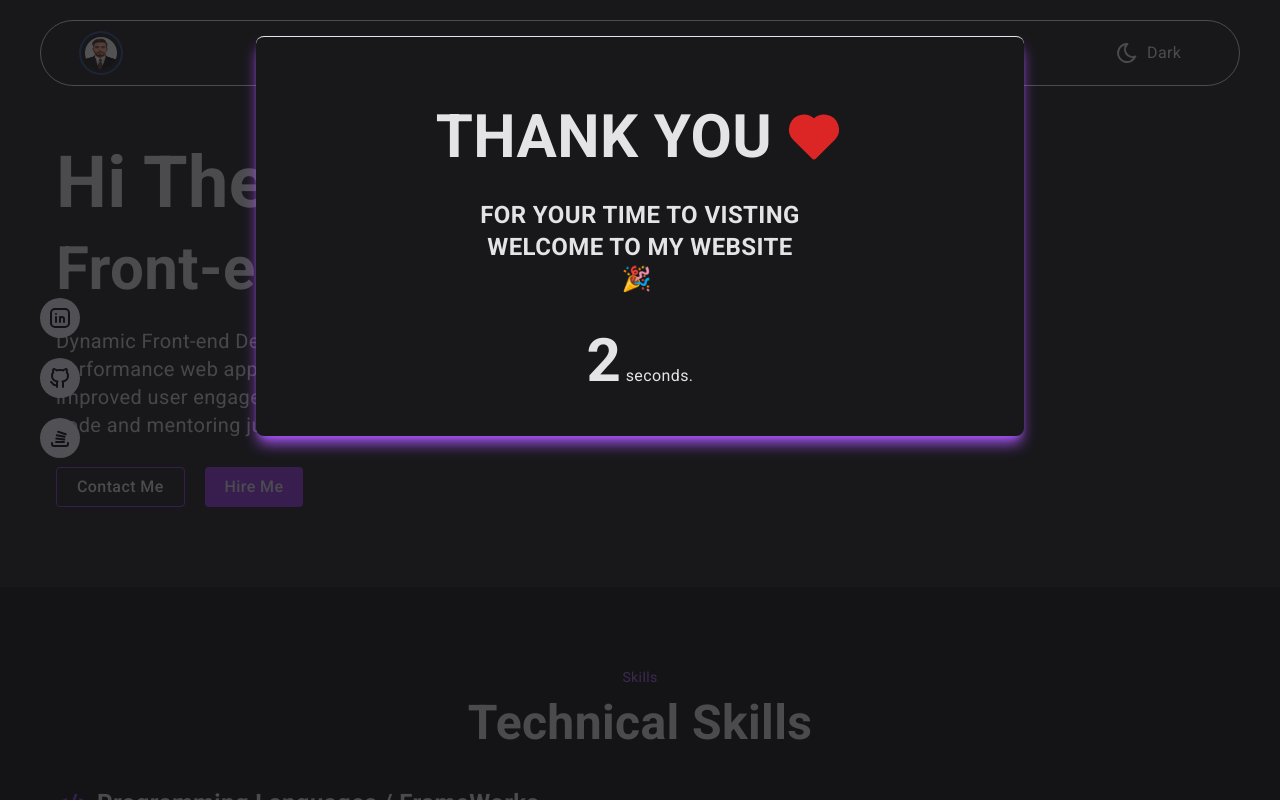
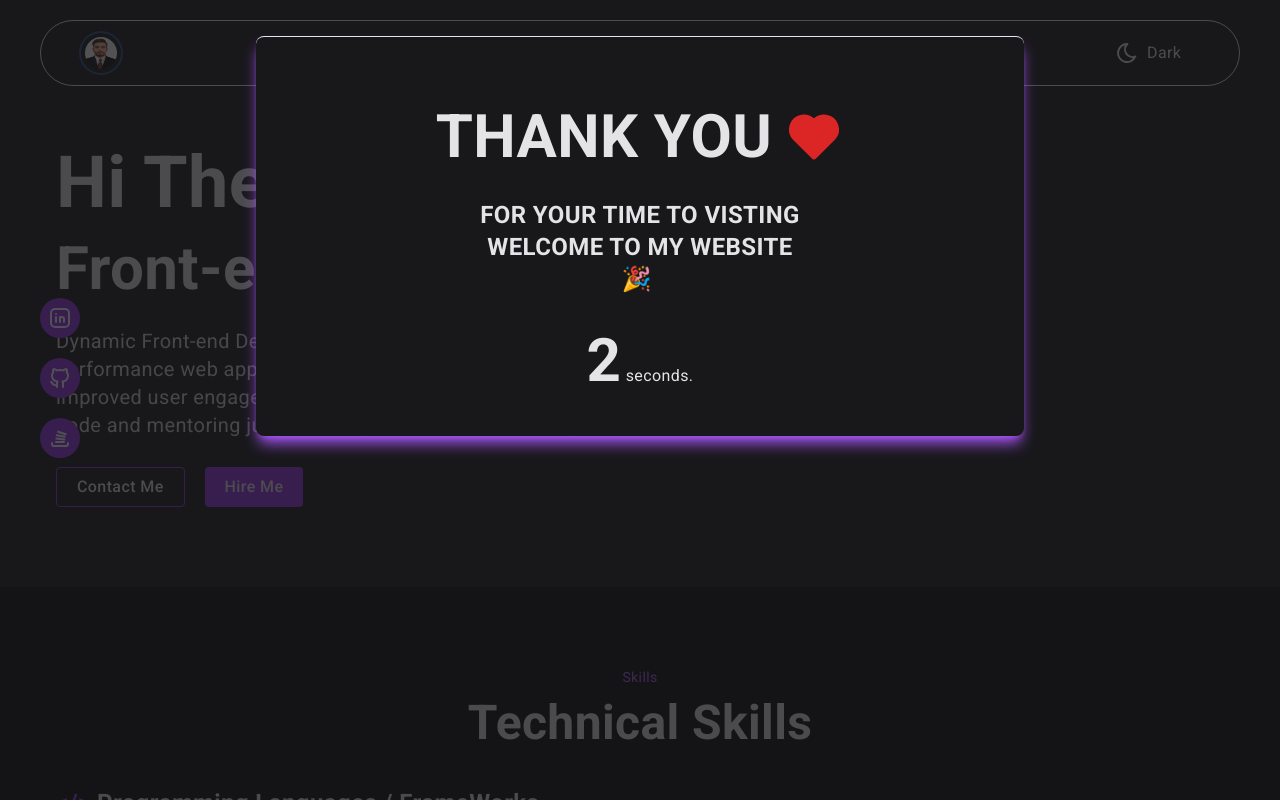
Before and after one commit to Farasat-Basra/portfolio-nextjs, a Next.js app: page / in a window 1280 px wide. Shown: the top 800 px of the page. Built offline with nearby package versions, Linux system fonts and the light colour scheme.

Commit message:
social icons issue fixes

```diff
--- a/components/core/navigation/index.tsx
+++ b/components/core/navigation/index.tsx
@@ -67,17 +67,19 @@ function Navbar({ setShow, showModal, setShowModal }: any) {
           target="_blank"
           href="https://www.linkedin.com/in/farasat-ali37/"
           rel="noopener  noreferrer"
+          className="w-10"
         >
-          <div className="bg-primary-50 text-[#000] hover:border-2 hover:border-primary-500 rounded-full size-10 p-2 flex justify-center items-center">
+          <span className="bg-primary-600  text-primary-50 hover:border-2 hover:border-primary-500 rounded-full size-10 p-2 flex justify-center items-center">
             <IconBrandLinkedin />
-          </div>
+          </span>
         </a>
         <a
           target="_blank"
           href="https://github.com/Farasat-Basra"
           rel="noopener  noreferrer"
+          className="w-10"
         >
-          <div className="bg-primary-50 text-[#000] hover:border-2 hover:border-primary-500 rounded-full size-10 p-2 flex justify-center items-center">
+          <div className="bg-primary-600 text-primary-50 hover:border-2 hover:border-primary-500 rounded-full size-10 p-2 flex justify-center items-center">
             <IconBrandGithub />
           </div>
         </a>
@@ -85,8 +87,9 @@ function Navbar({ setShow, showModal, setShowModal }: any) {
           target="_blank"
           href="https://stackoverflow.com/users/22702465/frasat-basra"
           rel="noopener  noreferrer"
+          className="w-10"
         >
-          <div className="bg-primary-50 text-[#000] hover:border-2 hover:border-primary-500 rounded-full size-10 p-2 flex justify-center items-center">
+          <div className="bg-primary-600 text-primary-50 hover:border-2 hover:border-primary-500 rounded-full size-10 p-2 flex justify-center items-center">
             <IconBrandStackoverflow />
           </div>
         </a>
```
